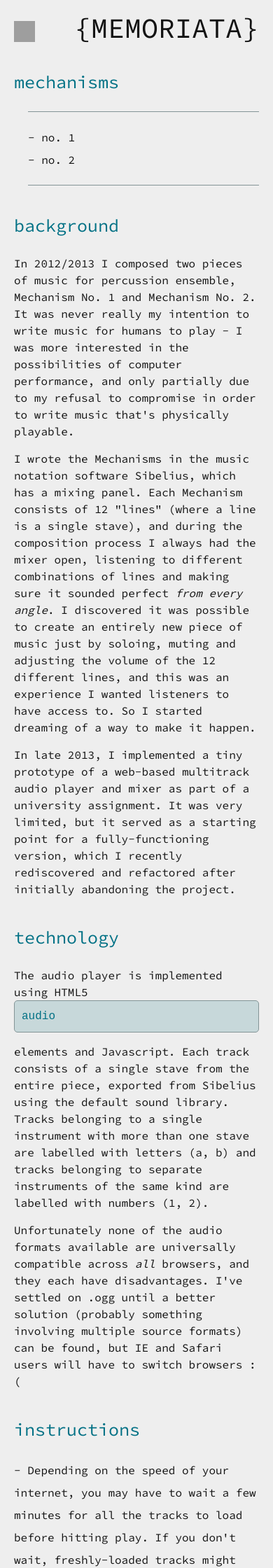
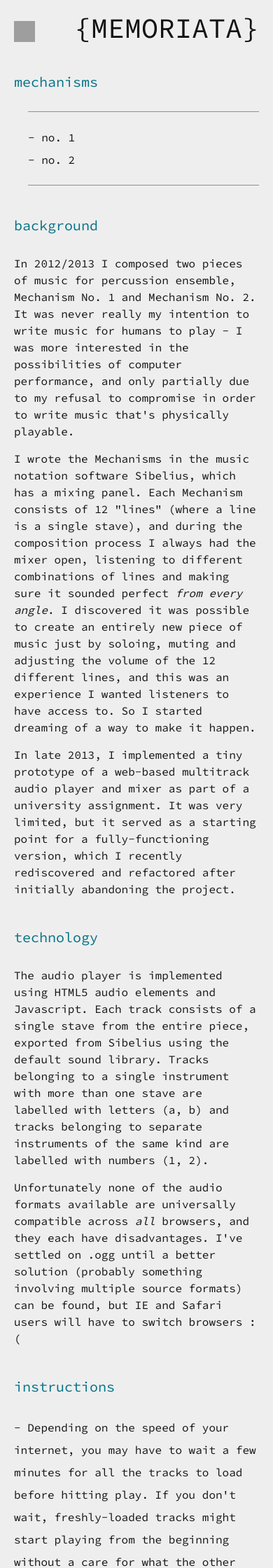
Before and after one commit to d-baker/navsite, a Jekyll site: the page built from mechanisms.html, in a window 390 px wide. Shown: the top 2240 px of the page at 70% size. Built offline with Jekyll 4.4.1, drawn with Linux system fonts in a browser that asks for light colours; nearby versions of some CDN libraries; some web fonts are replaced; library files that are not in the unit come from our copies; comment, search, counter and statistics services are not loaded; grey boxes are pictures that could not be loaded.

Commit message:
ughhh git

```diff
--- a/_sass/responsive.scss
+++ b/_sass/responsive.scss
@@ -4,8 +4,14 @@
 	}
 
 	h1 {
-		font-size: 25px;
+		font-size: 20px;
 		padding: 5px 0px;
+	}
+
+	.blogpost {
+		a.timestamp, .arrow {
+			font-size: 20px;
+		}
 	}
 
 	.audioplayer, .videoplayer, audio, video {
@@ -208,7 +214,7 @@
 
 	footer {
 		font-size: 18px;
-		padding-top: 15px;
+		padding-top: 30px;
 	}
 
 }
--- a/mechanisms.html
+++ b/mechanisms.html
@@ -26,7 +26,7 @@
 <div class="textblock" id="tech">
 <h1>technology</h1>
 <p>
-The audio player is implemented using HTML5 <code>audio</code> elements and Javascript. Each track consists of a single stave from the entire piece, exported from Sibelius using the default sound library. Tracks belonging to a single instrument with more than one stave are labelled with letters (a, b) and tracks belonging to separate instruments of the same kind are labelled with numbers (1, 2).
+The audio player is implemented using HTML5 audio elements and Javascript. Each track consists of a single stave from the entire piece, exported from Sibelius using the default sound library. Tracks belonging to a single instrument with more than one stave are labelled with letters (a, b) and tracks belonging to separate instruments of the same kind are labelled with numbers (1, 2).
 </p>
 <p>
 Unfortunately none of the audio formats available are universally compatible across <em>all</em> browsers, and they each have disadvantages. I've settled on .ogg until a better solution (probably something involving multiple source formats) can be found, but IE and Safari users will have to switch browsers :(
```
